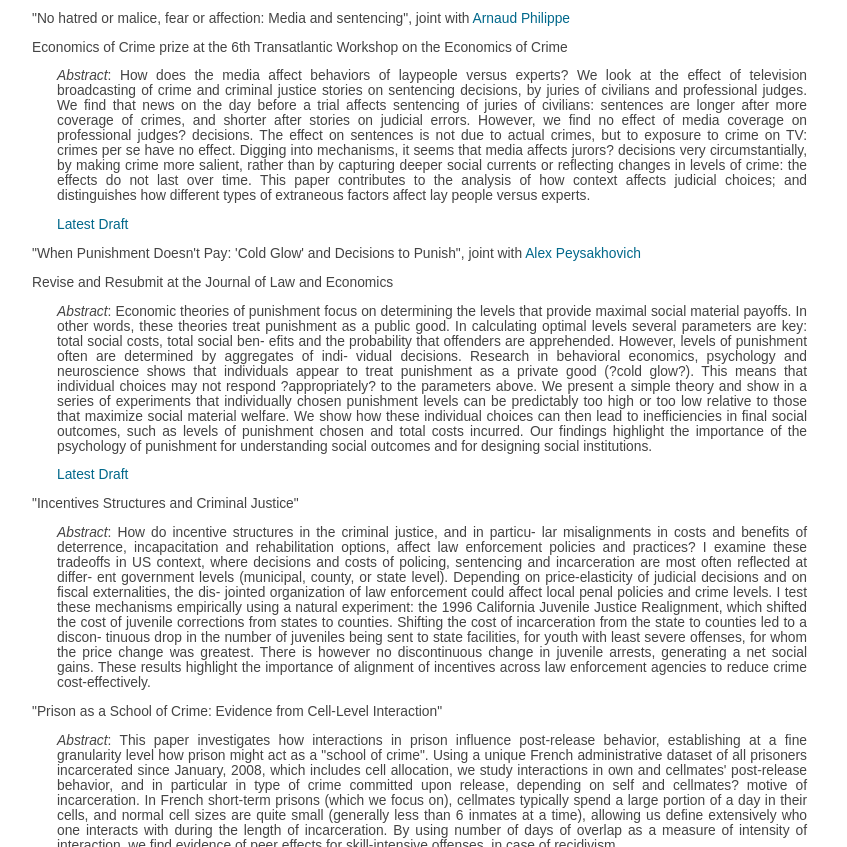
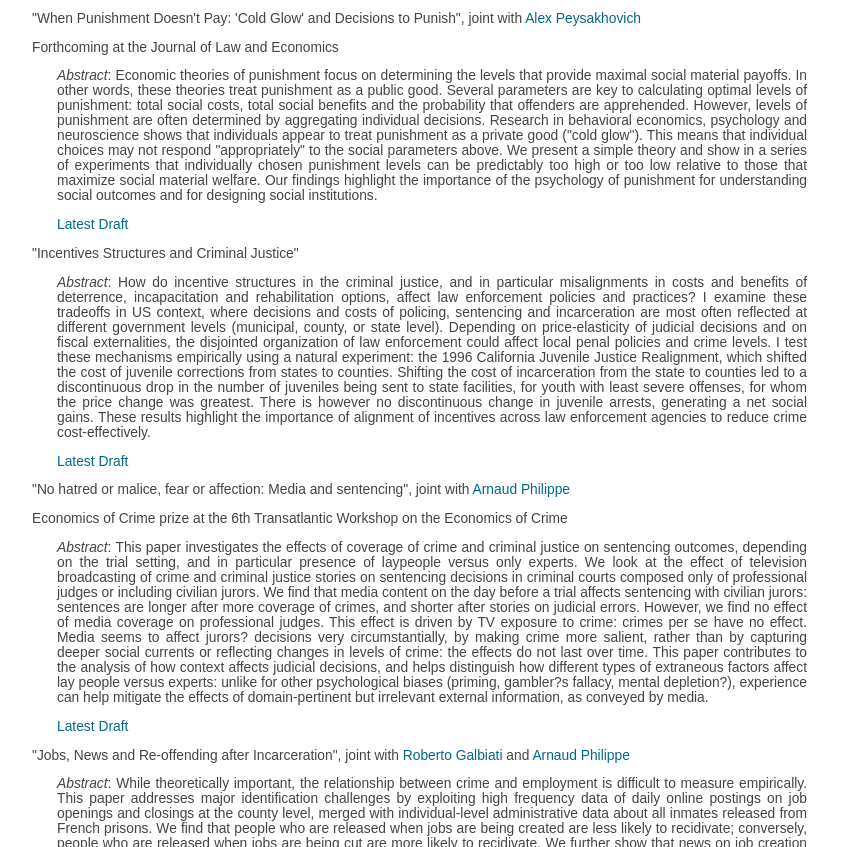
Before and after one commit to aurelieo/website, a plain HTML site: page research.html in a window 1280 px wide. Shown: the part 105-952 px from the top of the page, without its empty margins (208-1055 px from the left). Drawn offline with Linux system fonts and the light colour scheme.

Commit message:
Adding pages

```diff
--- a/research.html
+++ b/research.html
@@ -36,33 +36,21 @@ p {font-size:115%}
 			<ul>
 				<li><a  href="index.html">Home</a></li><li>|</li>
 				<li><a class="active" href="research.html">Research</a></li><li>|</li>
-				<li><a href="CV_aurelie_ouss_nov2014.pdf" target="_blank">CV</a></li><li>|</li>
+				<li><a href="CV_aurelie_ouss_sept_2015.pdf" target="_blank">CV</a></li><li>|</li>
 			</ul>
 		</div>
 	</div>
 
+
 	<div id="container">
-			<p> "No hatred or malice, fear or affection: Media and sentencing", joint with <a href="http://www.crest.fr/pagesperso.php?user=3319" target=_new> Arnaud Philippe </a> <p>
-			<p> Economics of Crime prize at the 6th Transatlantic Workshop on the Economics of Crime  <p>
+			<p> "When Punishment Doesn't Pay: 'Cold Glow' and Decisions to Punish", joint with <a href="http://alexpeys.github.io" target=_new> Alex Peysakhovich </a> <p>
+			<p> Forthcoming at the Journal of Law and Economics  <p>
 			</div>
 
 <div id="container1">
-			<p align="justify"> <i>Abstract</i>: How does the media affect behaviors of laypeople versus experts? We look at the effect of television broadcasting of crime and criminal justice stories on sentencing decisions, by juries of civilians and professional judges. We find that news on the day before a trial affects sentencing of juries of civilians: sentences are longer after more coverage of crimes, and shorter after stories on judicial errors. However, we find no effect of media coverage on professional judges? decisions. The effect on sentences is not due to actual crimes, but to exposure to crime on TV: crimes per se have no effect. Digging into mechanisms, it seems that media affects jurors? decisions very circumstantially, by making crime more salient, rather than by capturing deeper social currents or reflecting changes in levels of crime: the effects do not last over time. This paper contributes to the analysis of how context affects judicial choices; and distinguishes how different types of extraneous factors affect lay people versus experts.</p>
+			<p align="justify"> <i>Abstract</i>: Economic theories of punishment focus on determining the levels that provide maximal social material payoffs. In other words, these theories treat punishment as a public good. Several parameters are key to calculating optimal levels of punishment: total social costs, total social benefits and the probability that offenders are apprehended. However, levels of punishment are often determined by aggregating individual decisions. Research in behavioral economics, psychology and neuroscience shows that individuals appear to treat punishment as a private good ("cold glow"). This means that individual choices may not respond "appropriately" to the social parameters above. We present a simple theory and show in a series of experiments that individually chosen punishment levels can be predictably too high or too low relative to those that maximize social material welfare. Our findings highlight the importance of the psychology of punishment for understanding social outcomes and for designing social institutions.</p>
 
-			<p><a  href="media_sentencing_nov2014.pdf"  target=_new>Latest Draft </a></p>
-			</div>
-
-<div id="container">
-
-<div id="container">
-			<p> "When Punishment Doesn't Pay: 'Cold Glow' and Decisions to Punish", joint with <a href="http://alexpeys.github.io" target=_new> Alex Peysakhovich </a> <p>
-			<p> Revise and Resubmit at the Journal of Law and Economics  <p>
-			</div>
-
-<div id="container1">
-			<p align="justify"> <i>Abstract</i>: Economic theories of punishment focus on determining the levels that provide maximal social material payoffs. In other words, these theories treat punishment as a public good. In calculating optimal levels several parameters are key: total social costs, total social ben- efits and the probability that offenders are apprehended. However, levels of punishment often are determined by aggregates of indi- vidual decisions. Research in behavioral economics, psychology and neuroscience shows that individuals appear to treat punishment as a private good (?cold glow?). This means that individual choices may not respond ?appropriately? to the parameters above. We present a simple theory and show in a series of experiments that individually chosen punishment levels can be predictably too high or too low relative to those that maximize social material welfare. We show how these individual choices can then lead to inefficiencies in final social outcomes, such as levels of punishment chosen and total costs incurred. Our findings highlight the importance of the psychology of punishment for understanding social outcomes and for designing social institutions.</p>
-
-			<p><a  href="OussPeysakhovich_10_24.pdf"  target=_new>Latest Draft </a></p>
+			<p><a  href="ColdGlow.pdf"  target=_new>Latest Draft </a></p>
 			</div>
 
 
@@ -72,11 +60,40 @@ p {font-size:115%}
 			</div>
 
 <div id="container1">
-			<p align="justify"> <i>Abstract</i>: How do incentive structures in the criminal justice, and in particu- lar misalignments in costs and benefits of deterrence, incapacitation and rehabilitation options, affect law enforcement policies and practices? I examine these tradeoffs in US context, where decisions and costs of policing, sentencing and incarceration are most often reflected at differ- ent government levels (municipal, county, or state level). Depending on price-elasticity of judicial decisions and on fiscal externalities, the dis- jointed organization of law enforcement could affect local penal policies and crime levels. I test these mechanisms empirically using a natural experiment: the 1996 California Juvenile Justice Realignment, which shifted the cost of juvenile corrections from states to counties. Shifting the cost of incarceration from the state to counties led to a discon- tinuous drop in the number of juveniles being sent to state facilities, for youth with least severe offenses, for whom the price change was greatest. There is however no discontinuous change in juvenile arrests, generating a net social gains. These results highlight the importance of alignment of incentives across law enforcement agencies to reduce crime cost-effectively.</p>
-
+			<p align="justify"> <i>Abstract</i>: How do incentive structures in the criminal justice, and in particular misalignments in costs and benefits of deterrence, incapacitation and rehabilitation options, affect law enforcement policies and practices? I examine these tradeoffs in US context, where decisions and costs of policing, sentencing and incarceration are most often reflected at different government levels (municipal, county, or state level). Depending on price-elasticity of judicial decisions and on fiscal externalities, the disjointed organization of law enforcement could affect local penal policies and crime levels. I test these mechanisms empirically using a natural experiment: the 1996 California Juvenile Justice Realignment, which shifted the cost of juvenile corrections from states to counties. Shifting the cost of incarceration from the state to counties led to a discontinuous drop in the number of juveniles being sent to state facilities, for youth with least severe offenses, for whom the price change was greatest. There is however no discontinuous change in juvenile arrests, generating a net social gains. These results highlight the importance of alignment of incentives across law enforcement agencies to reduce crime cost-effectively.</p>
+			<p><a  href="juveniles_california.pdf"  target=_new>Latest Draft </a></p>
 			</div>
 
 <div id="container">
+
+
+
+	<div id="container">
+			<p> "No hatred or malice, fear or affection: Media and sentencing", joint with <a href="https://sites.google.com/site/arnaudphilippe11/" target=_new> Arnaud Philippe </a> <p>
+			<p> Economics of Crime prize at the 6th Transatlantic Workshop on the Economics of Crime  <p>
+			</div>
+
+<div id="container1">
+			<p align="justify"> <i>Abstract</i>: This paper investigates the effects of coverage of crime and criminal justice on sentencing outcomes, depending on the trial setting, and in particular presence of laypeople versus only experts. We look at the effect of television broadcasting of crime and criminal justice stories on sentencing decisions in criminal courts composed only of professional judges or including civilian jurors. We find that media content on the day before a trial affects sentencing with civilian jurors: sentences are longer after more coverage of crimes, and shorter after stories on judicial errors. However, we find no effect of media coverage on professional judges. This effect is driven by TV exposure to crime: crimes per se have no effect. Media seems to affect jurors? decisions very circumstantially, by making crime more salient, rather than by capturing deeper social currents or reflecting changes in levels of crime: the effects do not last over time. This paper contributes to the analysis of how context affects judicial decisions, and helps distinguish how different types of extraneous factors affect lay people versus experts: unlike for other psychological biases (priming, gambler?s fallacy, mental depletion?), experience can help mitigate the effects of domain-pertinent but irrelevant external information, as conveyed by media.</p>
+
+			<p><a  href="media_sentencing_sept2015.pdf"  target=_new>Latest Draft </a></p>
+			</div>
+
+<div id="container">
+
+	<div id="container">
+			<p> "Jobs, News and Re-offending after Incarceration", joint with <a href="https://sites.google.com/site/galbiatir/" target=_new> Roberto Galbiati </a> and <a href="https://sites.google.com/site/arnaudphilippe11/" target=_new> Arnaud Philippe </a>   <p>
+			</div>
+
+<div id="container1">
+			<p align="justify"> <i>Abstract</i>: While theoretically important, the relationship between crime and employment is difficult to measure empirically. This paper addresses major identification challenges by exploiting high frequency data of daily online postings on job openings and closings at the county level, merged with individual-level administrative data about all inmates released from French prisons. We find that people who are released when jobs are being created are less likely to recidivate; conversely, people who are released when jobs are being cut are more likely to recidivate. We further show that news on job creation matters, over and beyond actual employment opportunities, suggesting implications for crime-control policies. From a methodological standpoint, this paper demonstrates how using media and online information on jobs can generate higher-frequency variation than administrative employment data, and help to overcome identification challenges to capture effects of variations in job market opportunities, especially when combined with other administrative sources..</p>
+
+			<p><a  href="AAR_July_2015.pdf"  target=_new>Latest Draft </a></p>
+			</div>
+
+<div id="container">
+
+
 
 <div id="container">
 
@@ -94,8 +111,6 @@ p {font-size:115%}
 			<div id="container1">
 			<p align="justify"> <i>Abstract</i>: This paper exploits the collective pardon granted to individuals incarcerated in French prisons on the 14th of July, 1996 (Bastille Day) to identify the effect of collective sentence reductions on recidivism. The collective pardon generated a significant discontinuity in the relationship between the number of weeks of sentence reduction granted to inmates and their prospective date of release. We show that the same discontinuity exists in the relationship between recidivism five years after release and prospective date of release. Collective sentence reductions increase recidivism and do not represent a cost-effective way to reduce incarceration rates or prisons' overcrowding.</p>
 
-
-
 			</div>
 
 
```
Also changed, not shown: index.html (+7 -5 lines), 8 other files.
